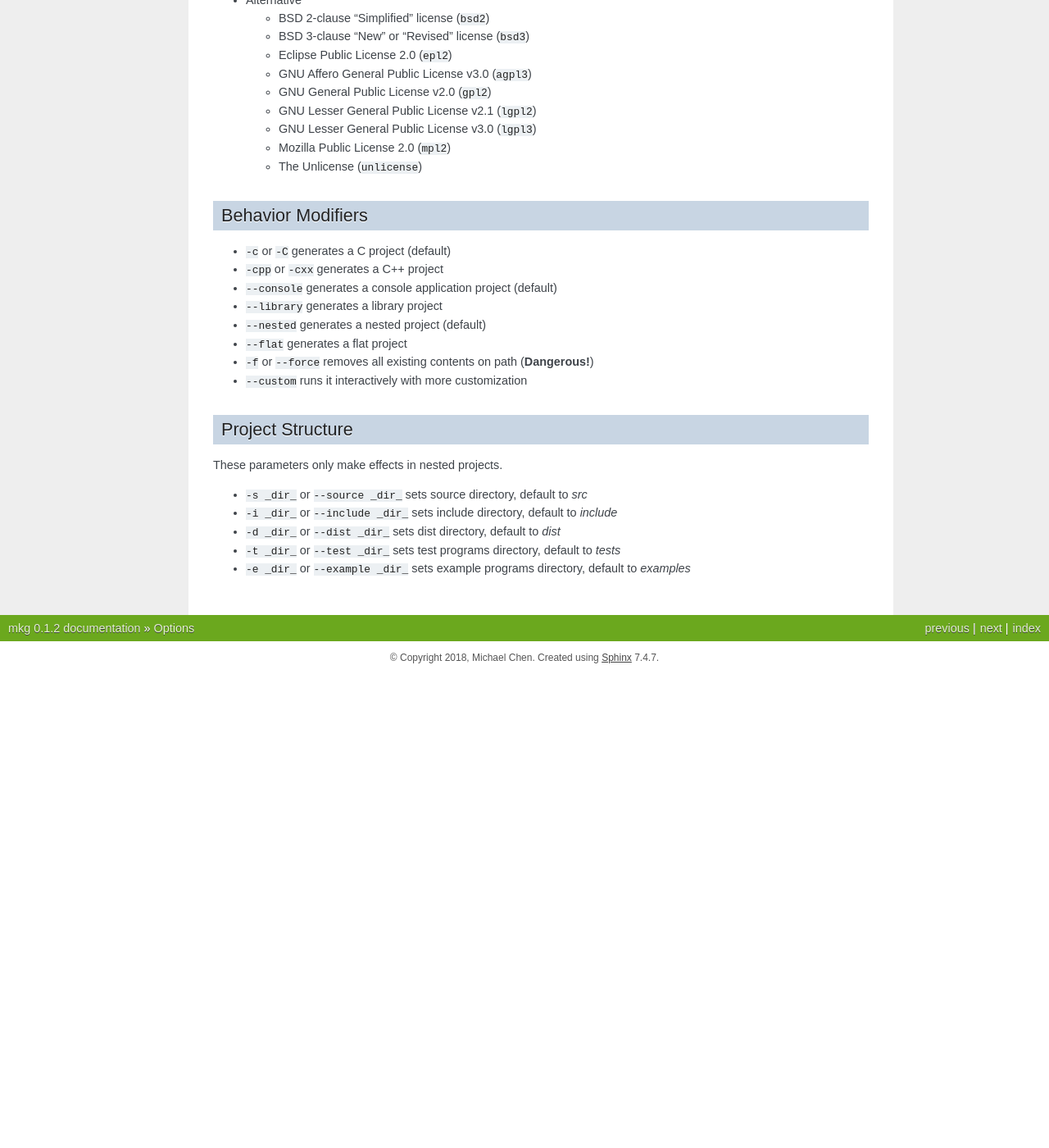
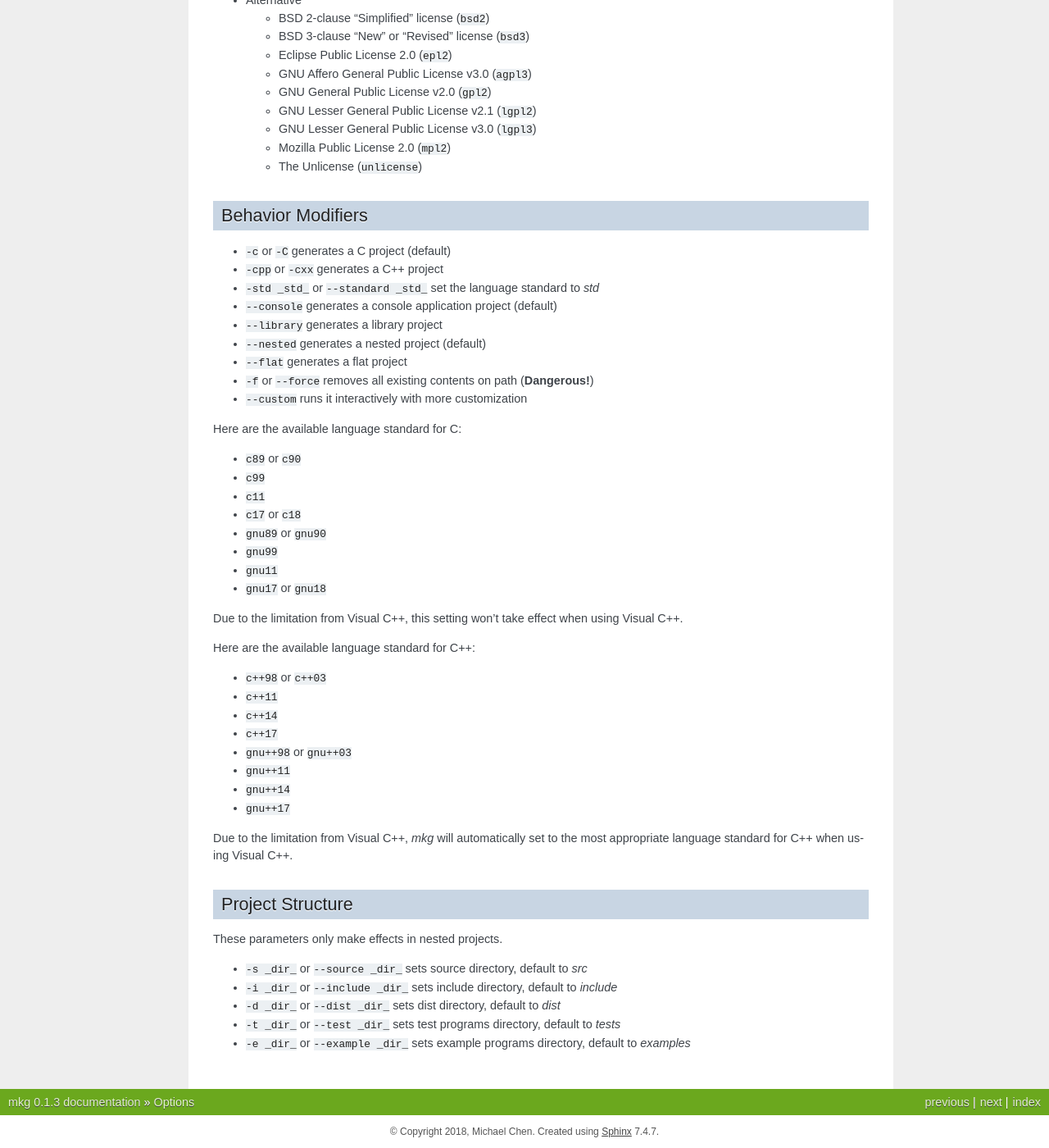
Before and after one commit to cwchentw/mkg-doc, a Sphinx documentation site: the page built from source/option.rst, in a window 1280 px wide and 1400 px high, scrolled down 623 px. Shown: the whole window at 82% size. Built offline with Sphinx 7.4.7, drawn with Linux system fonts in a browser that asks for light colours; before the commit the page ends 1445 px from its top, so only the background shows below that; some of the changed text lies outside the part shown.

Commit message:
Update documentation

```diff
--- a/source/conf.py
+++ b/source/conf.py
@@ -26,7 +26,7 @@ author = 'Michael Chen'
 # The short X.Y version
 version = '0.1'
 # The full version, including alpha/beta/rc tags
-release = '0.1.2'
+release = '0.1.3'
 
 
 # -- General configuration ---------------------------------------------------
--- a/source/install.rst
+++ b/source/install.rst
@@ -10,7 +10,7 @@ and FreeBSD.
 *P.S. We didn't test our program on FreeBSD yet.*
 
 If doubtful, check the source of ``mkg`` on either `GitHub <https://github.com/cwchentw/mkg>`_
-or `GitLab <https://bitbucket.org/cwchen/mkg>`_. You may compile it from
+or `GitLab <https://gitlab.com/cwchen/mkg>`_. You may compile it from
 its source as well, like this:
 
 .. code-block:: console
--- a/source/option.rst
+++ b/source/option.rst
@@ -48,12 +48,39 @@ Behavior Modifiers
 
 * ``-c`` or ``-C`` generates a C project (default)
 * ``-cpp`` or ``-cxx`` generates a C++ project
+* ``-std _std_`` or ``--standard _std_`` set the language standard to *std*
 * ``--console`` generates a console application project (default)
 * ``--library`` generates a library project
 * ``--nested`` generates a nested project (default)
 * ``--flat`` generates a flat project
 * ``-f`` or ``--force`` removes all existing contents on path (**Dangerous!**)
 * ``--custom`` runs it interactively with more customization
+
+Here are the available language standard for C:
+
+* ``c89`` or ``c90``
+* ``c99``
+* ``c11``
+* ``c17`` or ``c18``
+* ``gnu89`` or ``gnu90``
+* ``gnu99``
+* ``gnu11``
+* ``gnu17`` or ``gnu18``
+
+Due to the limitation from Visual C++, this setting won't take effect when using Visual C++.
+
+Here are the available language standard for C++:
+
+* ``c++98`` or ``c++03``
+* ``c++11``
+* ``c++14``
+* ``c++17``
+* ``gnu++98`` or ``gnu++03``
+* ``gnu++11``
+* ``gnu++14``
+* ``gnu++17``
+
+Due to the limitation from Visual C++, `mkg` will automatically set to the most appropriate language standard for C++ when using Visual C++.
 
 ------------------
 Project Structure
```
